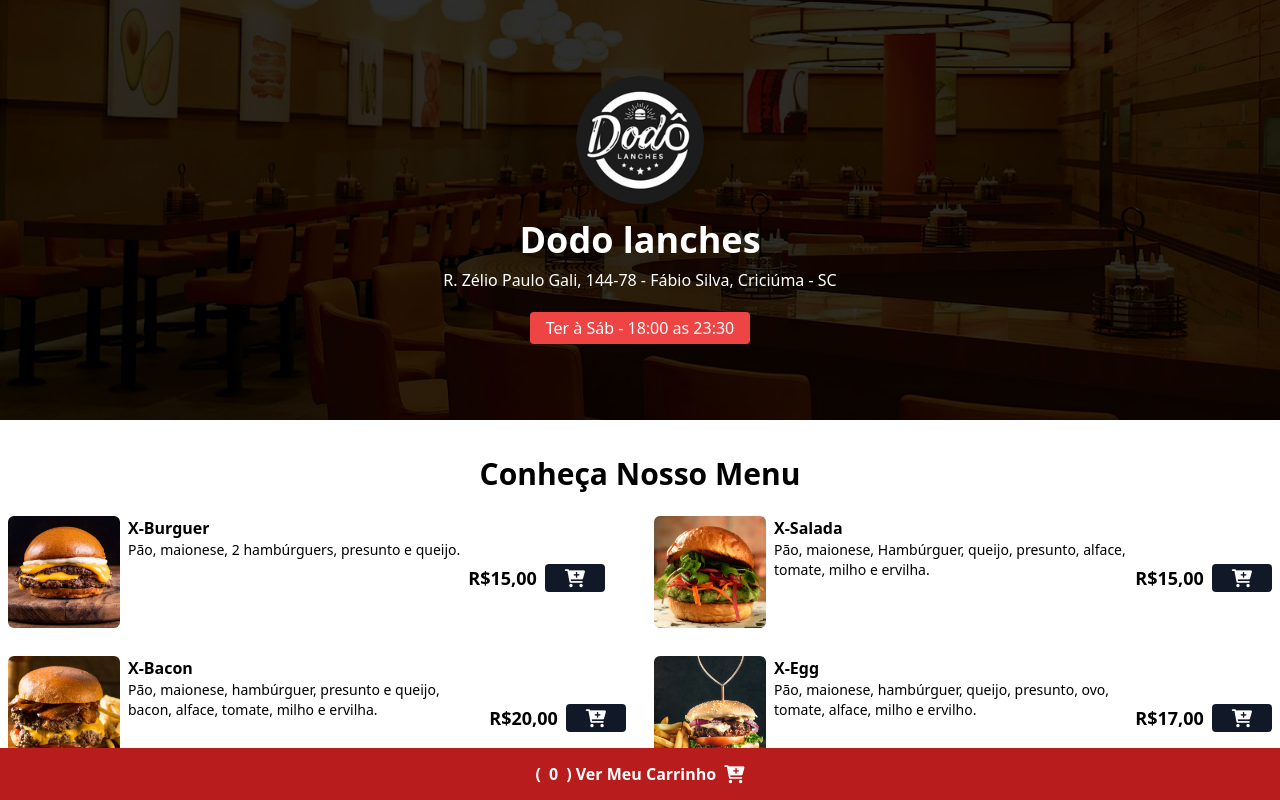
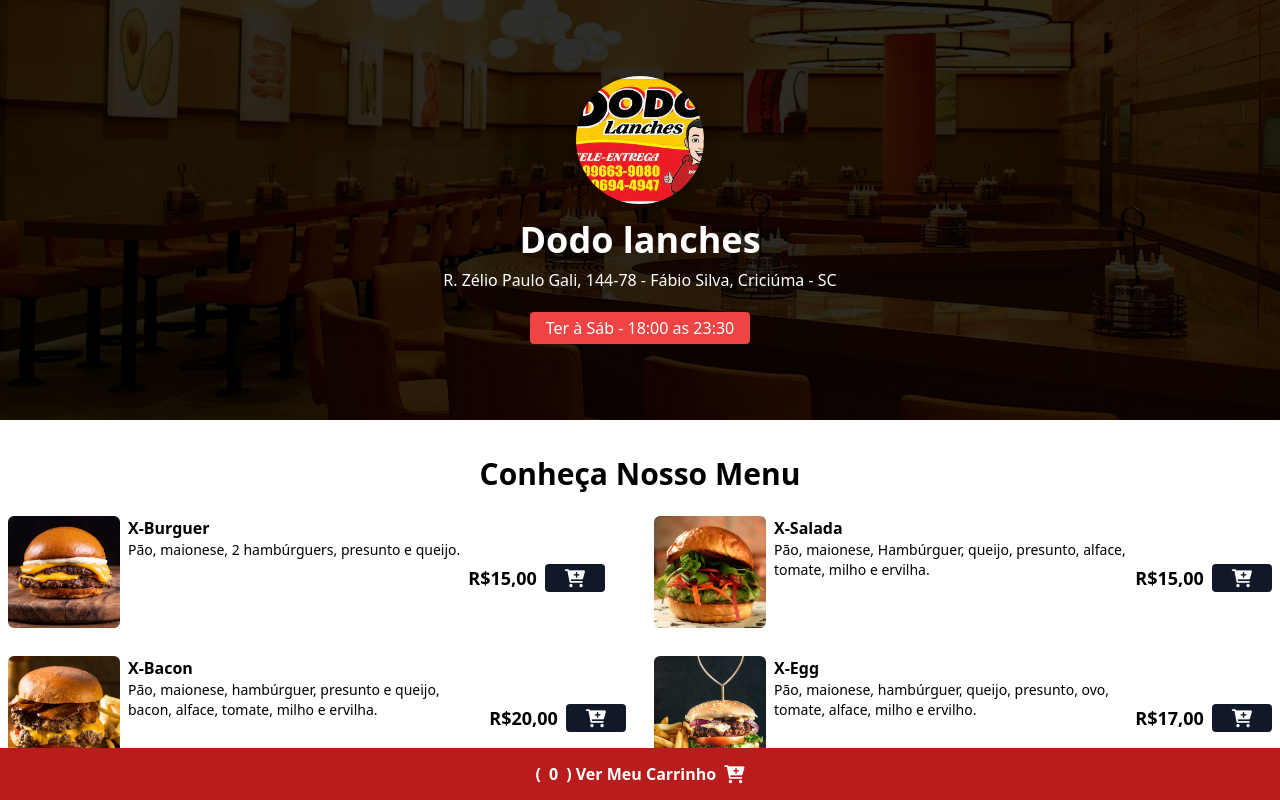
Before and after one commit to Kalrai/Card-pio-Online-, a website: page index.html in a window 1280 px wide. Shown: the top 800 px of the page. Drawn offline with nearby package versions, Linux system fonts and the light colour scheme; files that its build step writes are made by us from their sources.

Commit message:
Update index.html
Atualização de links de CSS

```diff
--- a/index.html
+++ b/index.html
@@ -10,13 +10,14 @@
     <title>Dodo Lanches</title>
 
     <link rel="stylesheet" href="./styles/output.css">
+    <link rel="stylesheet" href="style.css">
 
 </head>
 <body>
-    <header class="w-full h-[420px] bg-zinc-900 bg-home bg-cover bg-center">
+    <header class="w-full h-[420px]  bg-zinc-900 bg-home bg-cover bg-center">
         <div class="w-full h-full flex flex-col justify-center items-center">
             <img
-            src="assets/dodoLogo.png"
+            src="assets/logo dodo.jpeg"
             alt="Logo Dodo Lanches"
             class="w-32 h-32 rounded-full shadow-lg hover:scale-110 duration-200">
 
```
